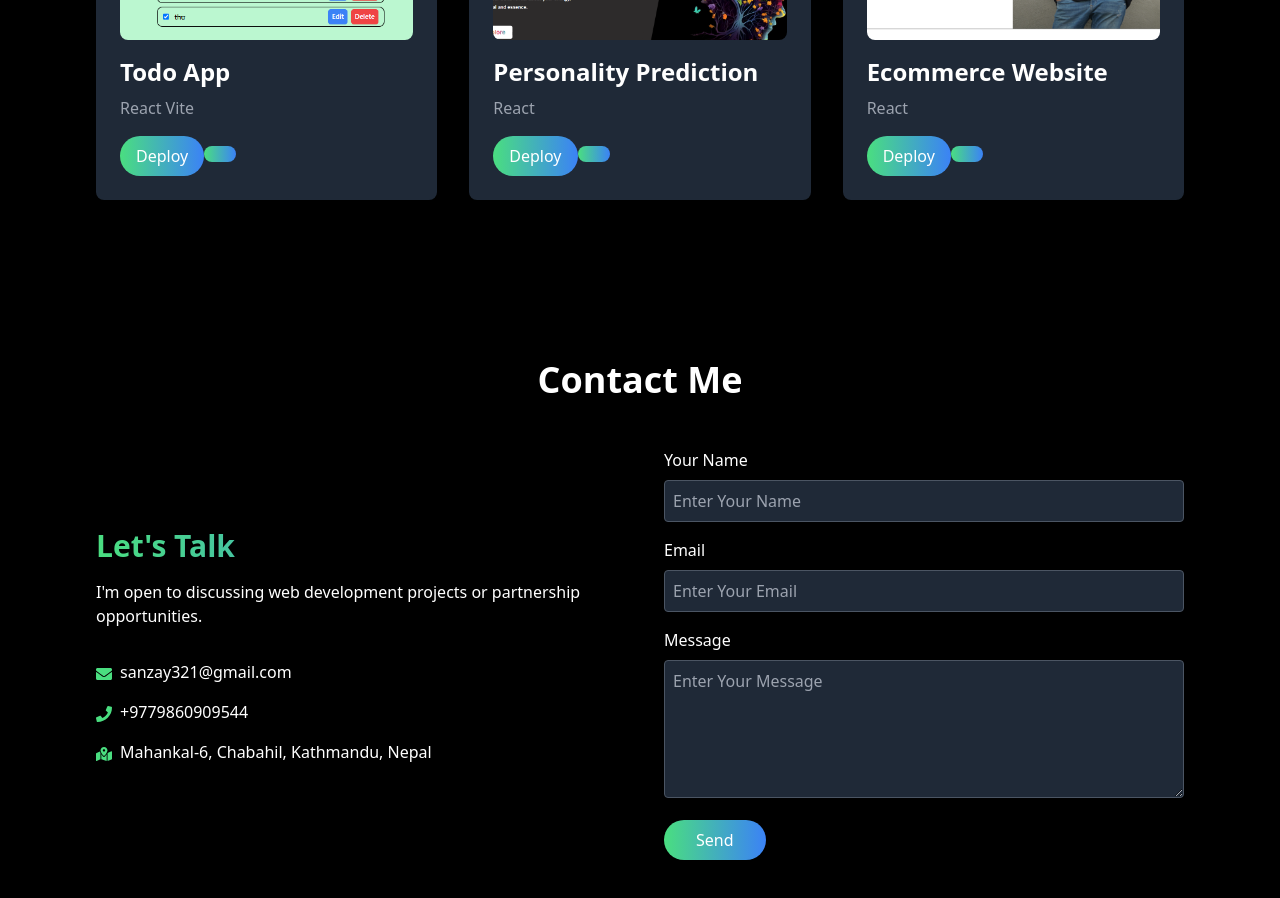
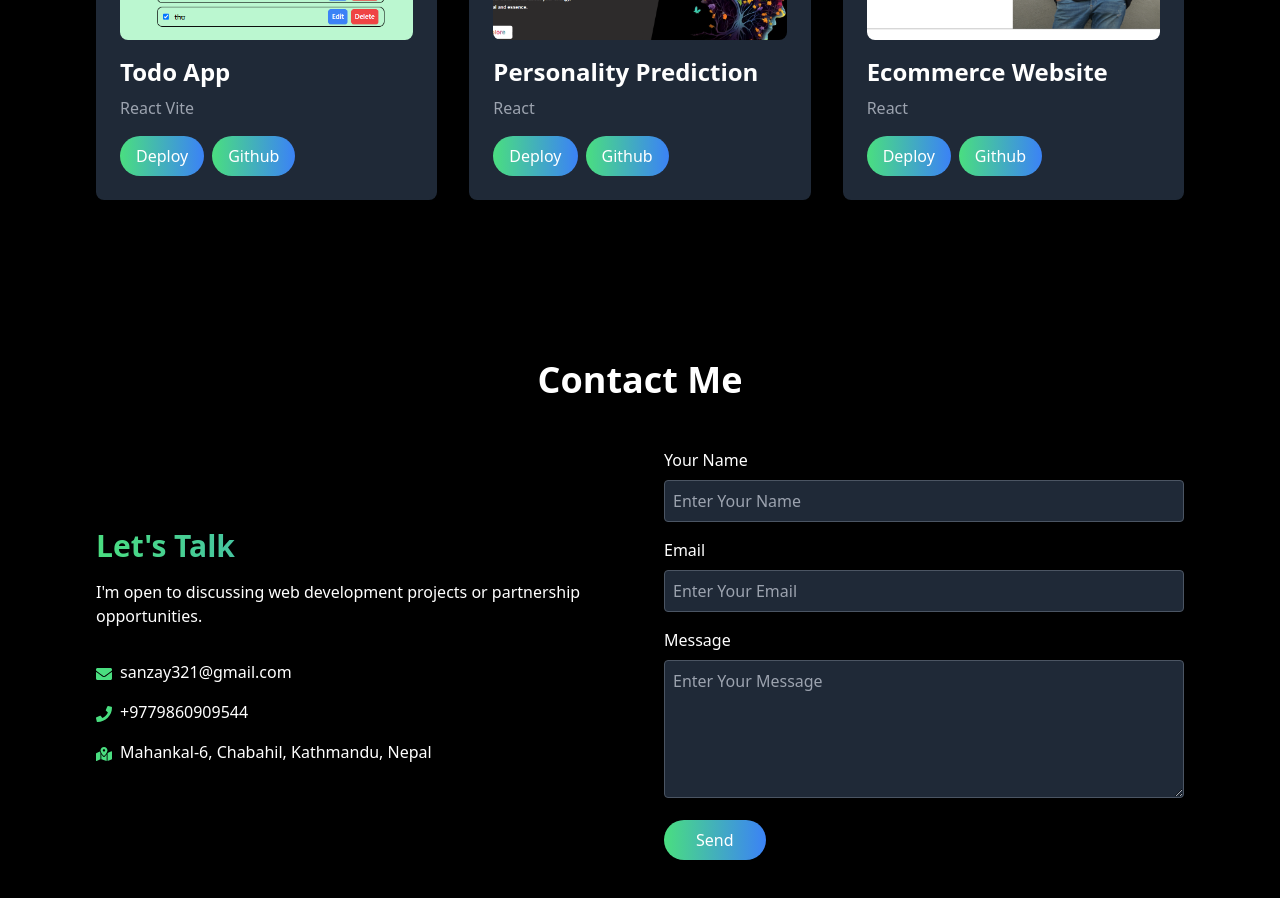
Before and after one commit to sanzay34/Portfolio, a React (Vite) app: page / in a window 1280 px wide. Shown: the part 1880-2778 px from the top of the page. Built offline with nearby package versions, Linux system fonts and the light colour scheme.

Commit message:
minor changes

```diff
--- a/src/components/Projects.jsx
+++ b/src/components/Projects.jsx
@@ -62,6 +62,7 @@
 							<p className="text-gray-400 mb-4">{project.technologies}</p>
 
 							{/* Deployment Link */}
+							<div className="flex gap-2">
 								<a
 									href={project.vercel || project.netlify}
 									className="inline-block bg-gradient-to-r from-green-400 to-blue-500 text-white px-4 py-2 rounded-full transition-transform duration-300 hover:scale-110 hover:shadow-lg"
@@ -76,7 +77,8 @@
 									className="inline-block bg-gradient-to-r from-green-400 to-blue-500 text-white px-4 py-2 rounded-full transition-transform duration-300 hover:scale-110 hover:shadow-lg"
 									target="_blank"
 									rel="noopener noreferrer"
-							></a>
+								>Github</a>
+							</div>
 						</div>
 					))}
 				</div>
```
Lines whose indentation alone changed are shown as unchanged.
